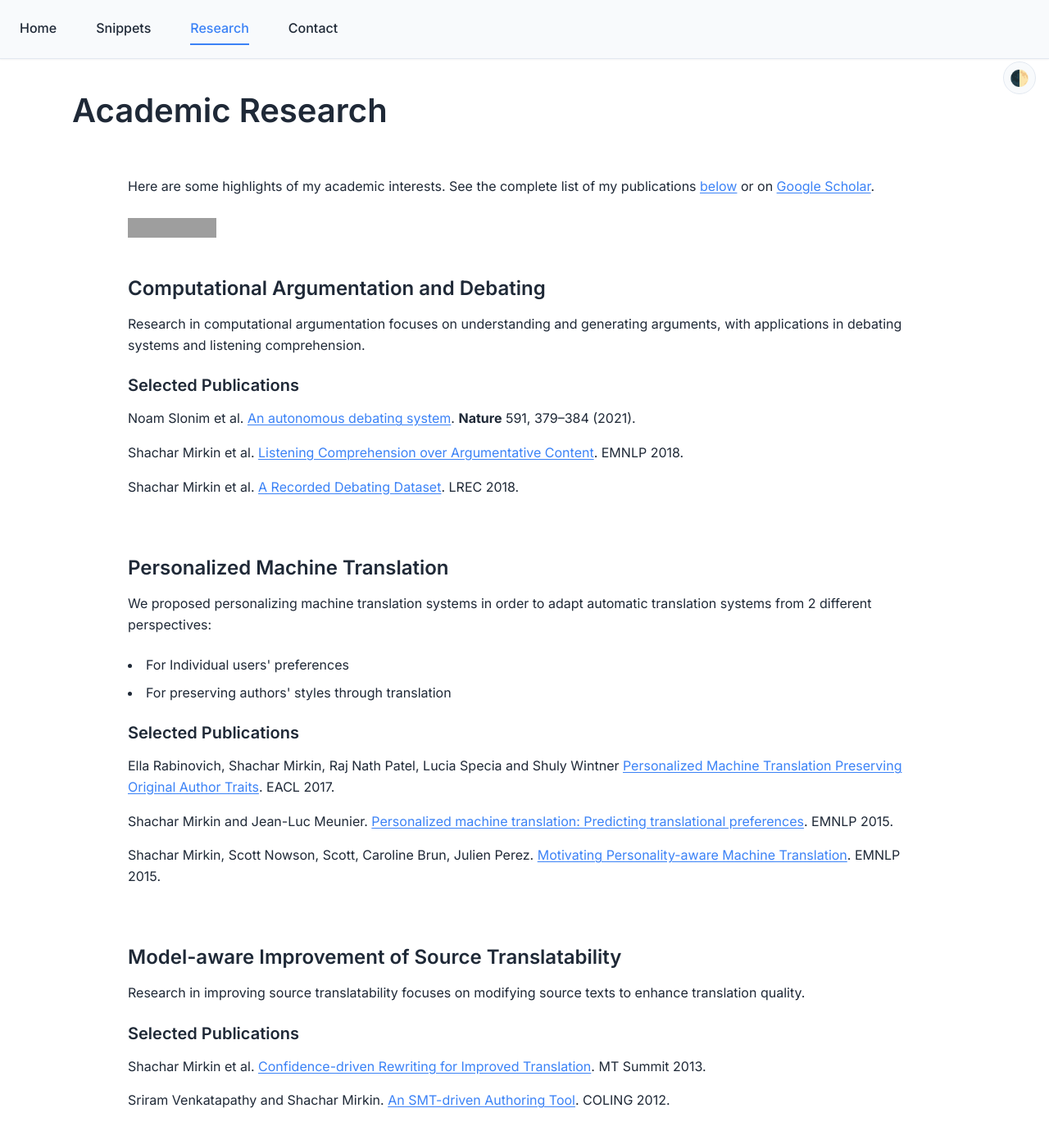
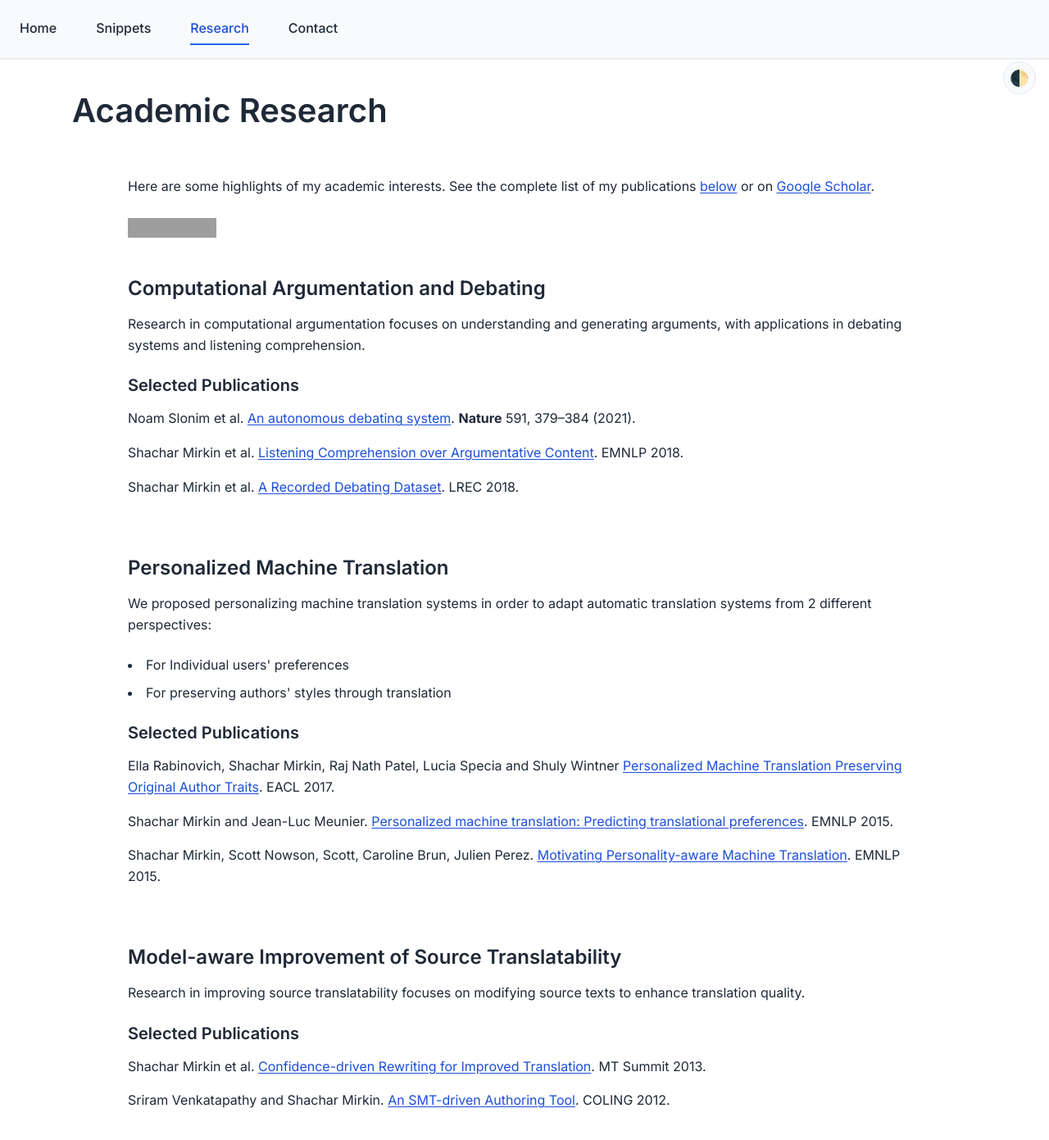
Before and after one commit to shacharmirkin/shacharmirkin.github.io, a Jekyll site: the page built from research.md, in a window 1280 px wide and 1400 px high. Shown: the top 1391 px of the window at 82% size. Built offline with Jekyll 4.4.1, drawn with Linux system fonts in a browser that asks for light colours; grey boxes are pictures that could not be loaded.

Commit message:
Fix link contrast for WCAG 2 AA pa11y checks
Darken light-mode link and active nav colors so axe color-contrast passes on GitHub Actions.

Co-authored-by: Cursor <cursoragent@cursor.com>

```diff
--- a/assets/css/main.scss
+++ b/assets/css/main.scss
@@ -6,8 +6,8 @@
    ========================================================================== */
 :root {
     /* Light mode (default) */
-    --primary-color: #3b82f6;
-    --primary-hover: #2563eb;
+    --primary-color: #2563eb;
+    --primary-hover: #1d4ed8;
     --secondary-color: #10b981;
     --text-color: #1f2937;
     --text-light: #6b7280;
@@ -15,8 +15,8 @@
     --nav-bg: #f8fafc;
     --nav-hover: #e2e8f0;
     --nav-border: #e2e8f0;
-    --link-color: #3b82f6;
-    --link-hover: #2563eb;
+    --link-color: #1d4ed8;
+    --link-hover: #1e40af;
 
     /* Spacing */
     --spacing-xs: 0.5rem;
@@ -224,7 +224,7 @@ html {
 }
 
 .nav-tabs .active a {
-    color: var(--primary-color);
+    color: var(--link-color);
 }
 
 .nav-tabs .active a::after {
```
